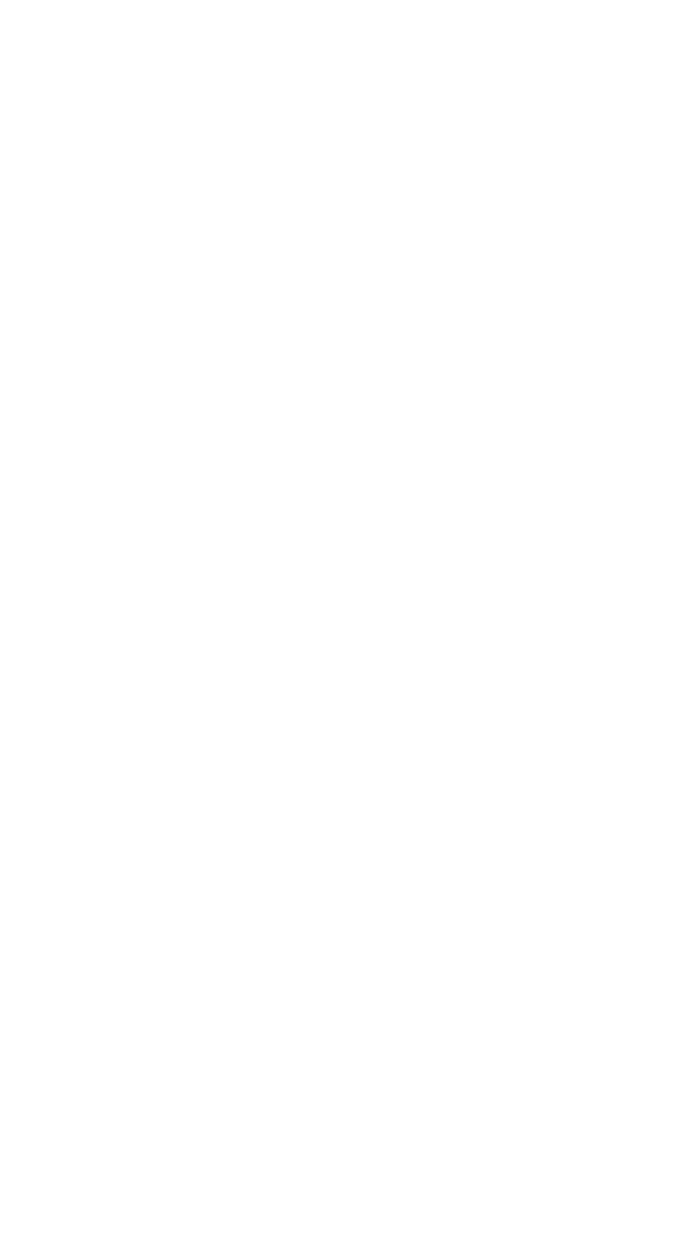
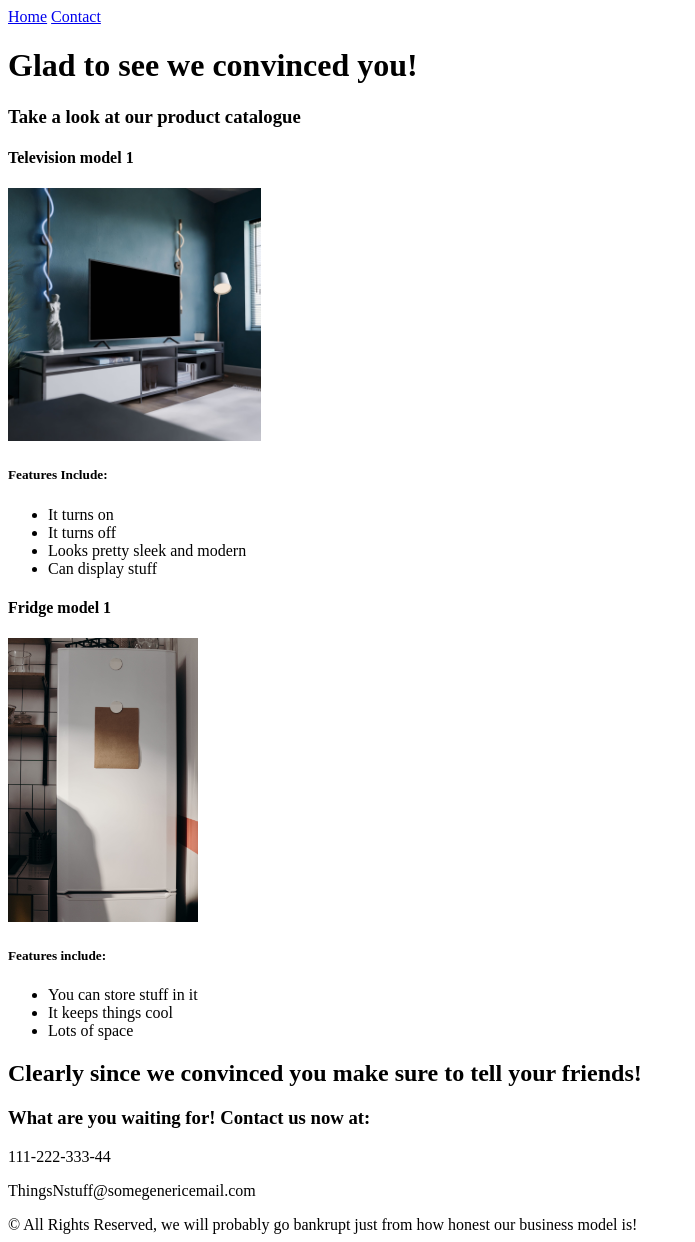
Before and after one commit to JAMF1/Things-N-Stuff, a plain HTML site: page products.html in a window 1280 px wide. Shown: the whole page, without its empty margins (0-695 px from the left). Before the commit the page ends 800 px from the top, so only its background shows below. Drawn offline with Linux system fonts and the light colour scheme.

Commit message:
add products page and pictures

```diff
--- a/products.html
+++ b/products.html
@@ -0,0 +1,56 @@
+<!DOCTYPE html>
+<html lang="en">
+<head>
+    <meta charset="UTF-8">
+    <meta name="viewport" content="width=device-width, initial-scale=1.0">
+    <title>Products</title>
+    <link rel="icon" type="image/png" href="images/favicon-96x96.png" sizes="96x96" />
+    <link rel="icon" type="image/svg+xml" href="images/favicon.svg" />
+    <link rel="shortcut icon" href="images/favicon.ico" />
+    <link rel="apple-touch-icon" sizes="180x180" href="images/apple-touch-icon.png" />
+    <link rel="manifest" href="images/site.webmanifest" />
+</head>
+</head>
+<body>
+    <header>
+        <nav>
+            <a href="index.html">Home</a>
+            <a href="#Contact">Contact</a>
+        </nav>
+        <h1>Glad to see we convinced you!</h1>
+        <h3>Take a look at our product catalogue</h3>
+    </header>
+    <main>
+        <section>
+            <h4>Television model 1</h4>
+            <img src="images/tv-model1.jpg" alt="A tv in a living room" style="width: 20%;">
+            <h5>Features Include:</h5>
+            <ul>
+                <li>It turns on</li>
+                <li>It turns off</li>
+                <li>Looks pretty sleek and modern</li>
+                <li>Can display stuff</li>
+            </ul>
+            <h4>Fridge model 1</h4>
+            <img src="images/fridge-model1.jpg" alt="A white fridge" style="width: 15%;">
+            <h5>Features include:</h5>
+            <ul>
+                <li>You can store stuff in it</li>
+                <li>It keeps things cool</li>
+                <li>Lots of space</li>
+            </ul>
+        </section>
+        <section>
+            <h1>Clearly since we convinced you make sure to tell your friends!</h1>
+        </section>
+    </main>
+    <footer>
+        <section id="Contact">
+            <h3>What are you waiting for! Contact us now at:</h3>
+            <p>111-222-333-44</p>
+            <p>ThingsNstuff@somegenericemail.com</p>
+        </section>
+        &copy; All Rights Reserved, we will probably go bankrupt just from how honest our business model is!
+    </footer>
+</body>
+</html>
```
Also changed, not shown: index.html (+35 -15 lines), images/computer-repair.jpeg (added), images/fridge-model1.jpg (added), images/samsung_fridge.jpeg (renamed from images/samsung-fridge-ads.jpeg), images/smart_watch.jpg (added), images/tv-model1.jpg (added).
